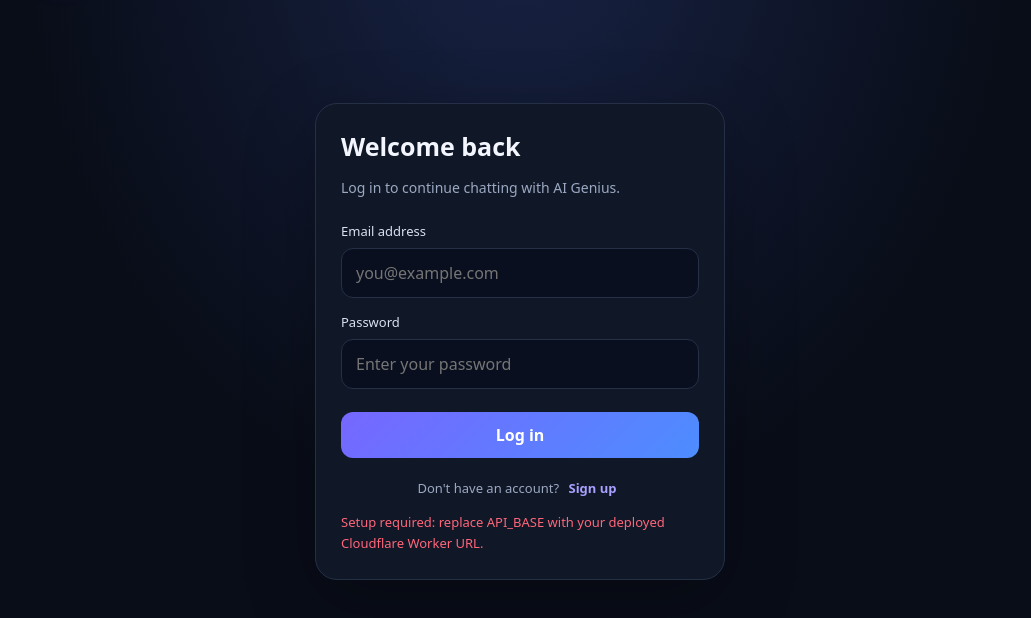
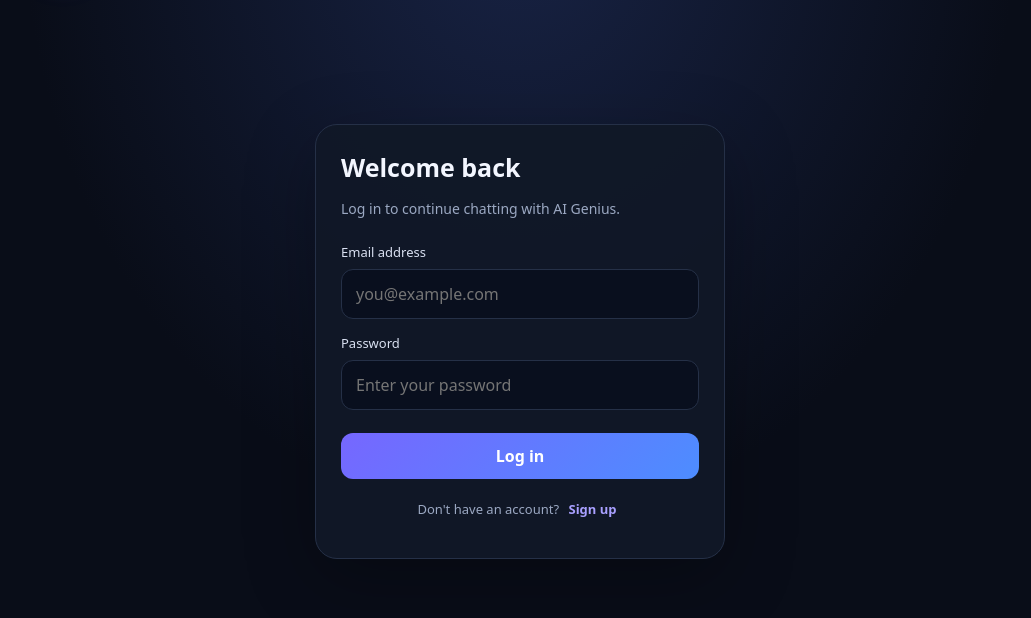
Before and after one commit to Aigeniushub/Ai-Genius, a plain HTML site: page index.html in a window 1280 px wide. Shown: the part 98-716 px from the top of the page, without its empty margins (120-1151 px from the left). Drawn offline with Linux system fonts and the light colour scheme.

Commit message:
Update index.html

```diff
--- a/index.html
+++ b/index.html
@@ -482,7 +482,7 @@
       Replace this URL with your actual deployed Cloudflare Worker URL.
       Do not include /auth/login or /chat at the end.
     */
-    const API_BASE = "https://YOUR-WORKER.YOUR-SUBDOMAIN.workers.dev";
+    const API_BASE = "https://ai-genius.emaillogin100-n.workers.dev";
 
     const $ = id => document.getElementById(id);
 
```
